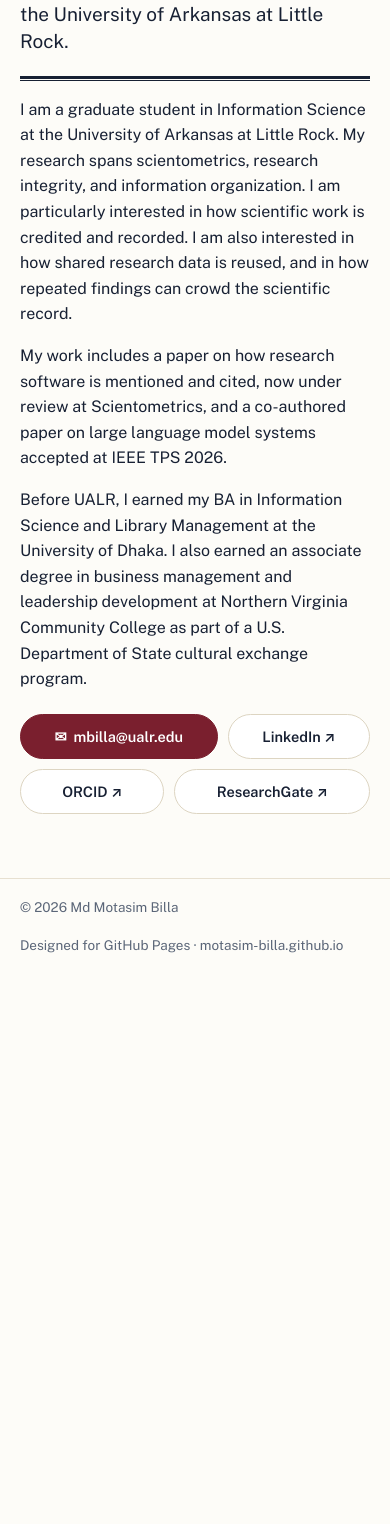
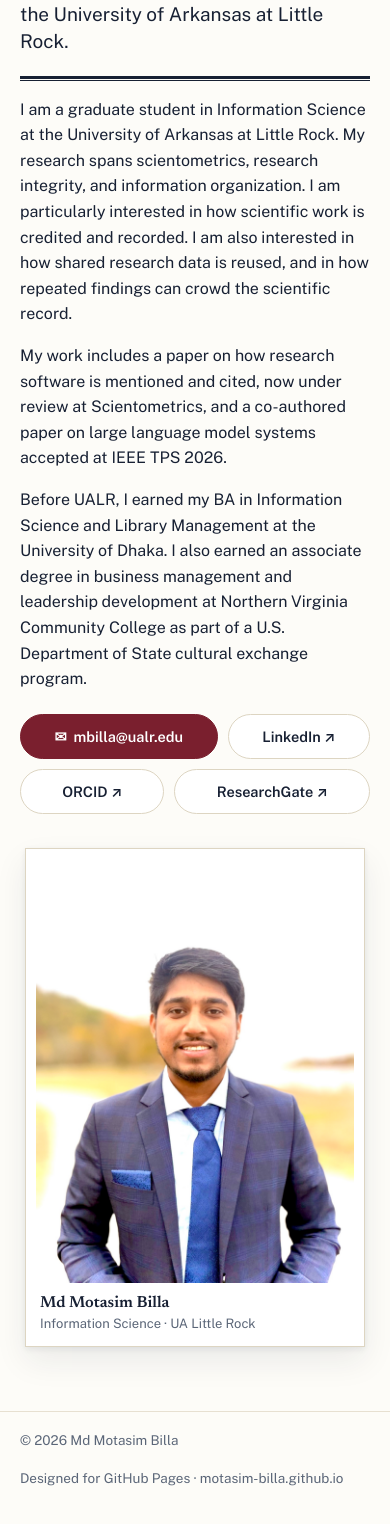
Before and after one commit to motasim-billa/motasim-billa.github.io, a plain HTML site: page index.html in a window 390 px wide. Shown: the part 162-1686 px from the top of the page. Before the commit the page ends 1156 px from the top, so only its background shows below. Drawn offline with nearby package versions, Linux system fonts and the light colour scheme.

Commit message:
Add portrait photo to home page

```diff
--- a/index.html
+++ b/index.html
@@ -65,6 +65,13 @@
   .folio{font-family:"IBM Plex Mono",monospace;font-size:11.5px;letter-spacing:.14em;text-transform:uppercase;color:var(--gold);font-weight:600;display:block;margin-bottom:8px}
   /* hero — deliberately short, lives on the About view */
   .hero{padding:8px 0 0}
+  .hero-layout{display:grid;grid-template-columns:minmax(0,1fr) 320px;gap:48px;align-items:start}
+  .hero-main{min-width:0}
+  .portrait{margin:6px 0 0;background:var(--surface);border:1px solid var(--line-2);padding:10px;box-shadow:var(--frame-shadow);align-self:start;width:100%;max-width:320px}
+  .portrait img{width:100%;height:auto;aspect-ratio:3/4;max-height:427px;object-fit:cover;object-position:center 22%;display:block;background:var(--surface-2)}
+  .portrait figcaption{padding:10px 4px 2px}
+  .portrait figcaption .p-name{font-family:"Newsreader",serif;font-size:16px;font-weight:600;line-height:1.25;display:block}
+  .portrait figcaption .p-role{display:block;margin-top:2px;font-size:13px;color:var(--muted);line-height:1.45}
   .eyebrow{font-family:"IBM Plex Mono",monospace;font-size:12px;letter-spacing:.14em;text-transform:uppercase;color:var(--maroon);font-weight:600;margin:0 0 14px}
   h1{font-family:"Newsreader",serif;font-size:clamp(42px,6.4vw,64px);line-height:1;letter-spacing:-.02em;margin:0}
   h1 em{font-style:italic;font-weight:500}
@@ -205,6 +212,7 @@
     figure.clipping.wide{grid-column:span 2}
     .cv-grid,.research-list{grid-template-columns:1fr}
     .contact-box{flex-direction:column;align-items:stretch}
+    .hero-layout{grid-template-columns:minmax(0,1fr) 280px;gap:32px}
   }
   @media (max-width:640px){
     .wrap{padding:0 20px}
@@ -213,6 +221,10 @@
     .cv-table th,.cv-table td{display:block;width:auto;padding-left:0}
     .cv-table th{border-bottom:none;padding-bottom:0}
     .cv-table td{padding-top:2px}
+  }
+  @media (max-width:640px){
+    .hero-layout{grid-template-columns:1fr;gap:28px}
+    .portrait{max-width:340px;margin-left:auto;margin-right:auto;width:100%}
   }
   @media (max-width:560px){
     .gallery{grid-template-columns:1fr}
@@ -324,7 +336,7 @@
 
     /* About */
     document.getElementById('view-about').innerHTML=
-      '<div class="hero">'
+      '<div class="hero"><div class="hero-layout"><div class="hero-main">'
       +'<h1>'+P.nameDisplayHtml+'</h1>'
       +'<p class="role">'+P.statusHtml+'</p>'
       +'<div class="nameplate" aria-hidden="true"></div>'
@@ -334,6 +346,8 @@
       +'<a class="btn" href="'+escA(P.linkedin)+'" target="_blank" rel="noopener">LinkedIn ↗</a>'
       +(P.orcid?'<a class="btn" href="'+escA(P.orcid)+'" target="_blank" rel="noopener">ORCID ↗</a>':'')
       +(P.researchgate?'<a class="btn" href="'+escA(P.researchgate)+'" target="_blank" rel="noopener">ResearchGate ↗</a>':'')
+      +'</div></div>'
+      +(P.portrait?'<figure class="portrait"><img src="'+escA(P.portrait)+'" alt="'+escA(P.portraitAlt||P.name)+'" width="320" height="427"><figcaption><span class="p-name">'+esc(P.name)+'</span><span class="p-role">'+esc(P.tagline)+'</span></figcaption></figure>':'')
       +'</div></div>';
 
     /* Publications */
```
Also changed, not shown: assets/content.json.
